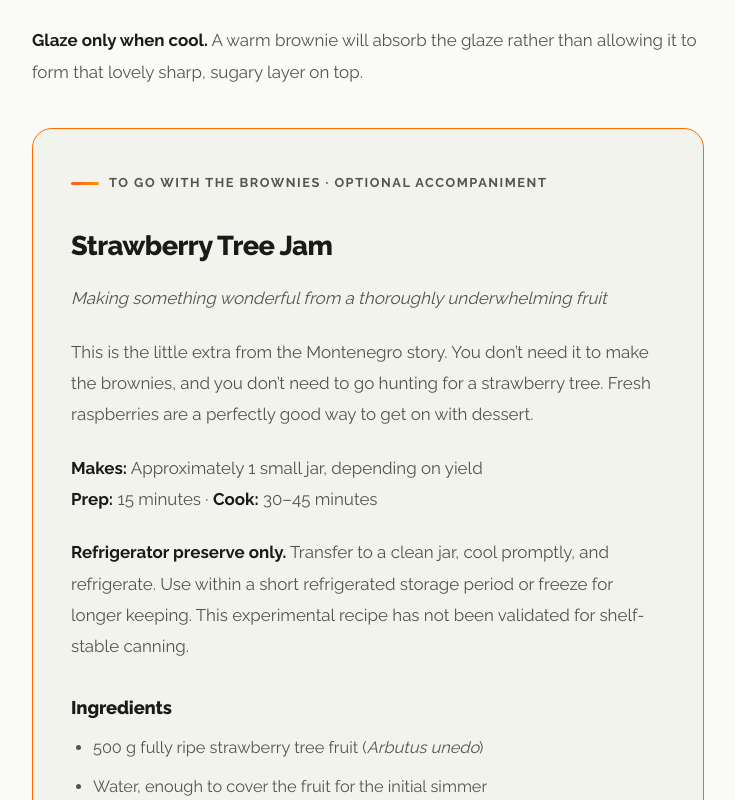
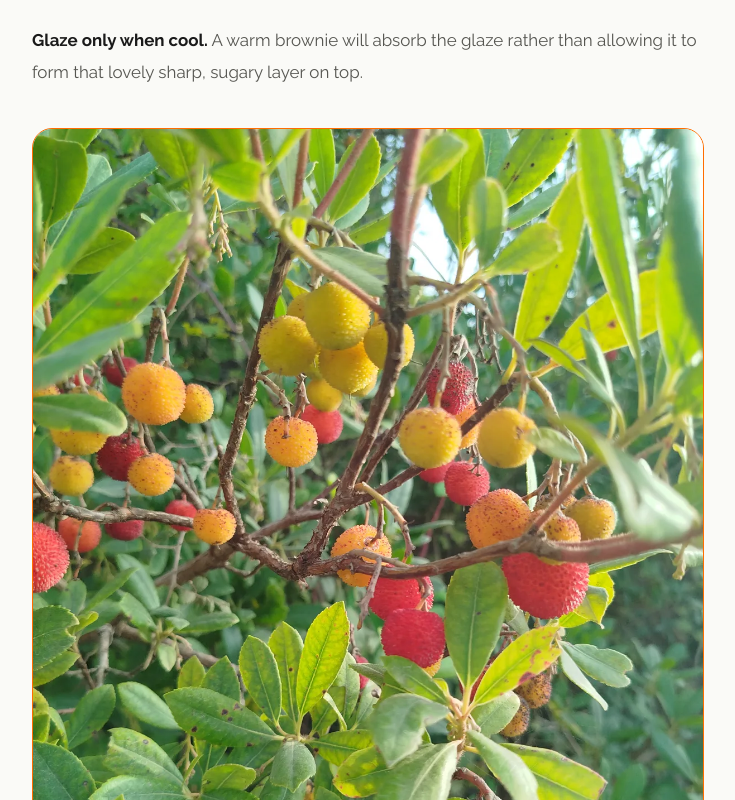
Before and after one commit to CalicoSquid/Savor-landing-page, a React (Vite) app: page /blog/lemon-brownies-strawberry-tree-jam in a window 1280 px wide. Shown: the part 3780-4580 px from the top of the page, without its empty margins (272-1007 px from the left). Built offline with nearby package versions, Linux system fonts and the light colour scheme; no server answers.

Commit message:
Add strawberry tree fruit photo to jam recipe section

```diff
--- a/src/pages/blog/LemonBrownies.jsx
+++ b/src/pages/blog/LemonBrownies.jsx
@@ -66,6 +66,7 @@ export default function LemonBrownies() {
       {recipe.notes.map(note => <p key={note.name}><strong>{note.name}.</strong> {note.text}</p>)}
 
       <section id="strawberry-tree-jam" className="blaff-recipe-card" aria-labelledby="jam-recipe-title">
+        <img className="blaff-recipe-image" src="/blog/strawberry-tree-fruit.webp" width="1200" height="1600" style={{ aspectRatio: '3 / 4' }} alt="Red, orange and yellow strawberry tree fruit (Arbutus unedo) growing among green leaves." loading="lazy" decoding="async" />
         <div className="blaff-recipe-content">
           <span className="doc-eyebrow">To go with the brownies · Optional accompaniment</span>
           <h2 id="jam-recipe-title">{jam.title}</h2>
```
Also changed, not shown: public/blog/strawberry-tree-fruit.webp (added).
